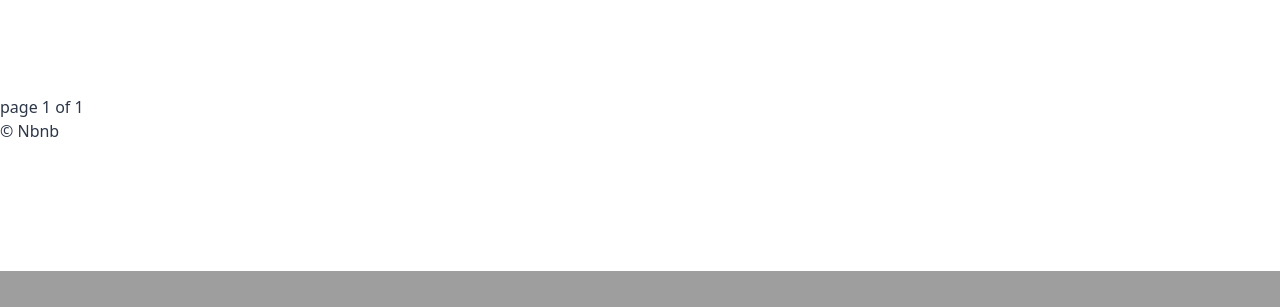
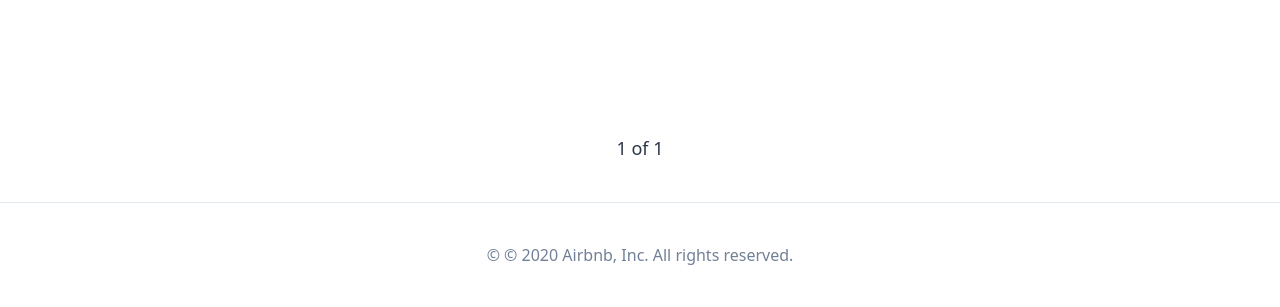
Before and after one commit to hminn/airbnb-clone, a Django app: page / in a window 1280 px wide; the page is wider, and only the part inside the window is pictured. Shown: the part 529-836 px from the top of that part. Before the commit the page ends 800 px from the top of that part, so only its background shows below. Run offline with Django 3.2, Linux system fonts and the light colour scheme; data that the repository does not hold is empty; style sheets or scripts are compiled from the project's sources; some libraries are stand-ins or nearby versions.

Commit message:
Design Room_card, Room_list, Footer

```diff
--- a/rooms/models.py
+++ b/rooms/models.py
@@ -108,3 +108,7 @@ class Room(core_models.TimeStampedModel):
 
     def get_absolute_url(self):
         return reverse("rooms:detail", kwargs={"pk": self.pk})
+
+    def first_photo(self):
+        (photo,) = self.photos.all()[:1]
+        return photo.file.url
--- a/rooms/views.py
+++ b/rooms/views.py
@@ -10,7 +10,7 @@ class HomeView(ListView):
 
     model = models.Room
     page_kwarg = "page"
-    paginate_by = 10
+    paginate_by = 12
     paginate_orphans = 5
     ordering = "created"
     context_object_name = "rooms"
--- a/templates/base.html
+++ b/templates/base.html
@@ -5,6 +5,7 @@
 		<meta charset="UTF-8" />
 		<meta name="viewport" content="width=device-width, initial-scale=1.0" />
         <link rel="stylesheet" href="{% static 'css/styles.css' %}">
+        <link rel="stylesheet" href="https://use.fontawesome.com/releases/v5.11.2/css/all.css">
 		<title>{% block page_title %}{% endblock page_title %}| Nbnb</title>
 	</head>
 	<body class="text-gray-800 mt-24">
--- a/templates/partials/footer.html
+++ b/templates/partials/footer.html
@@ -1,3 +1,3 @@
-<footer>
-    &copy; Nbnb
+<footer class="container mx-auto text-center py-10 border-t font-medium text-gray-600">
+    &copy; © 2020 Airbnb, Inc. All rights reserved.
 </footer>
--- a/templates/rooms/room_list.html
+++ b/templates/rooms/room_list.html
@@ -1,27 +1,34 @@
 {% extends "base.html" %}
 
-{% block page_title %}
-    Home
+{% block page_title %} Home
 {% endblock page_title %}
+{% block content %}
 
-{% block content %}
-    <div class="container rounded-xl mx-auto bg-gray-800 w-full h-50vh my-32 mb-24 bg-bottom" style="background-image:url(https://images.unsplash.com/photo-1511268559489-34b624fbfcf5?ixlib=rb-1.2.1&ixid=eyJhcHBfaWQiOjEyMDd9&auto=format&fit=crop&w=1050&q=80)">
+<div class="container mx-auto pb-10">
+	<div
+		class="rounded-xl bg-gray-800 -mx-12 h-50vh mt-32 mb-24 bg-bottom"
+		style="
+			background-image: url(https://images.unsplash.com/photo-1511268559489-34b624fbfcf5?ixlib=rb-1.2.1&ixid=eyJhcHBfaWQiOjEyMDd9&auto=format&fit=crop&w=1050&q=80);
+		"></div>
+    <div class="flex flex-wrap -mx-12 mb-10">
+	{% for room in rooms %}
+    {% include 'partials/room_card.html' with room=room %}
+	{% endfor %}
+    </div>
+    <div class="flex items-center justify-center">
+		{% if page_obj.has_previous %}
+            <a href="?page={{page_obj.previous_page_number}}" class="text-teal-500">
+            <i class="fas fa-arrow-left fa-lg"></i>
+            </a>
+		{% endif %}
 
-    </div>
-    {% for room in rooms %}
-        <h3>
-            <a href="{% url 'rooms:detail' room.pk %}">
-                {{room.name}} / ${{room.price}}
+        <span class="mx-3 font-medium text-lg"> {{page_obj.number}} of {{page_obj.paginator.num_pages}} </span>
+
+        {% if page_obj.has_next %}
+            <a href="?page={{page_obj.next_page_number}}" class="text-teal-500">
+            <i class="fas fa-arrow-right fa-lg"></i>
             </a>
-        </h3>
-    {% endfor %}
-    <h5>
-    {% if page_obj.has_previous %}
-        <a href="?page={{page_obj.previous_page_number}}">Previous</a>
-    {% endif %}
-    page {{page_obj.number}} of {{page_obj.paginator.num_pages}}
-    {% if page_obj.has_next %}
-    <a href="?page={{page_obj.next_page_number}}">Next</a>
-    {% endif %}
-    </h5>
+		{% endif %}
+	</div>
+</div>
 {% endblock content %}
```
Also changed, not shown: templates/partials/room_card.html (added, +19 -0 lines).
